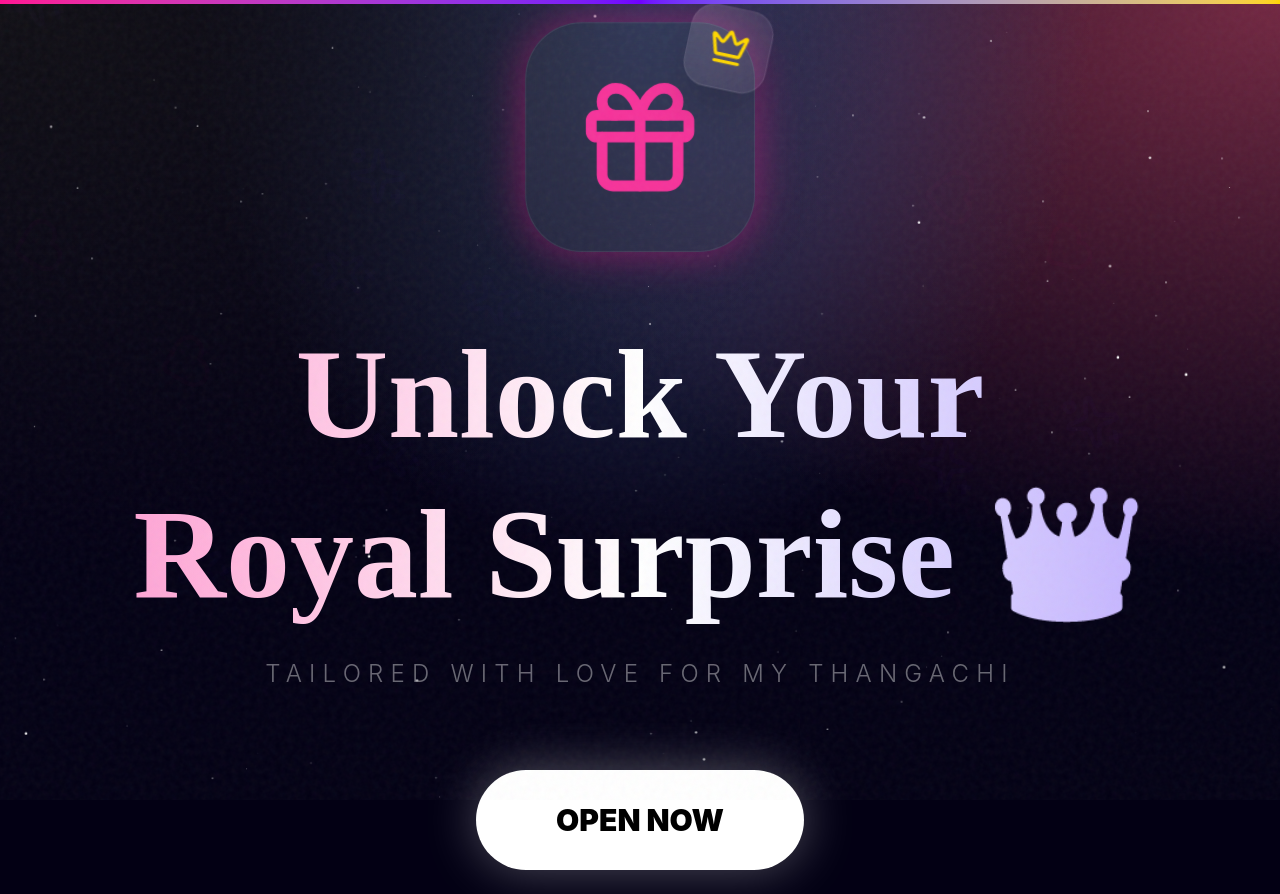
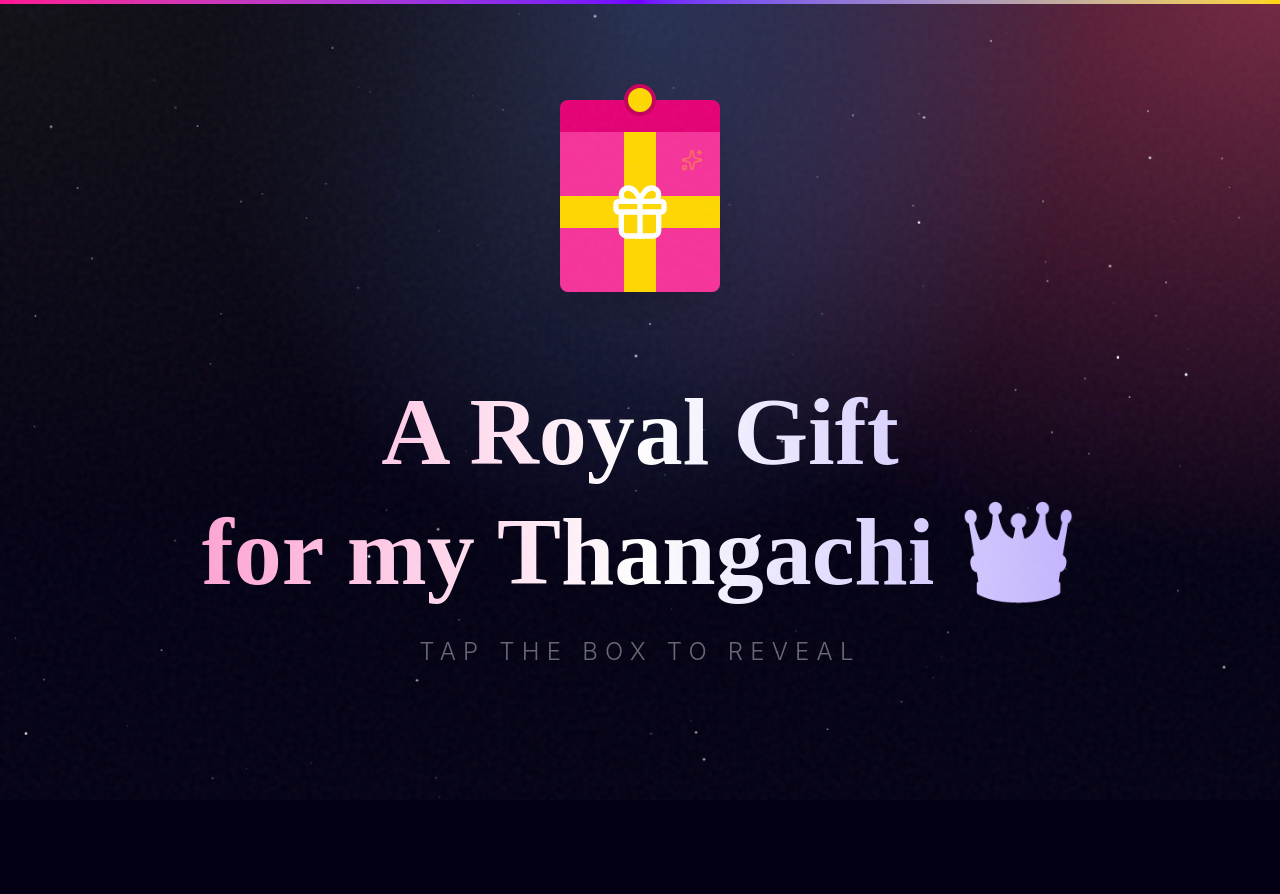
Before and after one commit to kishore-252005/Birthday, a React (Vite) app: page / in a window 1280 px wide. After the commit the page ends 800 px from the top, so only its background shows below. Built offline with nearby package versions, Linux system fonts and the light colour scheme.

Commit message:
Feature: Added gift box opening animation and paper-style letter effect

```diff
--- a/src/App.tsx
+++ b/src/App.tsx
@@ -8,8 +8,7 @@ import { motion, AnimatePresence } from 'motion/react';
 import confetti from 'canvas-confetti';
 import {
   Heart,
-  Stars,
-  Gift,
+  Stars as StarsIcon,
   Volume2,
   VolumeX,
   MessageCircleHeart,
@@ -34,15 +33,27 @@ import { Modal } from './components/Modal';
 import { ParallaxSection } from './components/ParallaxSection';
 import { Balloons } from './components/Balloons';
 import { CountdownTimer } from './components/CountdownTimer';
+import { GiftBox } from './components/GiftBox';
 
 export default function App() {
   const [step, setStep] = useState<'welcome' | 'reveal' | 'content'>('welcome');
+  const [isGiftOpen, setIsGiftOpen] = useState(false);
   const [isAudioPlaying, setIsAudioPlaying] = useState(false);
   const [isLetterOpen, setIsLetterOpen] = useState(false);
   const [showFinalSurprise, setShowFinalSurprise] = useState(false);
   const audioRef = useRef<HTMLAudioElement | null>(null);
 
-  const startSurprise = () => {
+  const handleOpenGift = () => {
+    setIsGiftOpen(true);
+
+    // Play sound immediately if possible
+    if (audioRef.current) {
+      audioRef.current.play().catch(() => { });
+      setIsAudioPlaying(true);
+    }
+
+    // Wait for the lid to fly off before transitioning to reveal
+    setTimeout(() => {
       setStep('reveal');
       const colors = ['#ff1493', '#7000ff', '#00d2ff', '#ffd700'];
       confetti({
@@ -54,12 +65,9 @@ export default function App() {
         gravity: 0.8
       });
 
-    if (audioRef.current) {
-      audioRef.current.play().catch(() => { });
-      setIsAudioPlaying(true);
-    }
-
+      // Show full content after the celebration
       setTimeout(() => setStep('content'), 4500);
+    }, 1000);
   };
 
   const toggleAudio = () => {
@@ -128,40 +136,22 @@ export default function App() {
             exit={{ opacity: 0, scale: 1.5, filter: 'blur(30px)' }}
             className="relative z-10 flex flex-col items-center justify-center min-h-screen p-6 text-center overflow-hidden"
           >
-            <motion.div
-              initial={{ scale: 0, rotate: -90 }}
-              animate={{ scale: 1, rotate: 0 }}
-              transition={{ type: 'spring', damping: 10, stiffness: 80 }}
-              className="mb-10 md:mb-16 p-8 md:p-12 rounded-[2.5rem] md:rounded-[3.5rem] glass animate-glow relative group cursor-pointer"
-            >
-              <Gift className="w-20 h-20 md:w-32 md:h-32 text-pink-500 group-hover:scale-125 transition-transform duration-700" />
-              <div className="absolute -top-4 -right-4 p-3 md:p-5 rounded-2xl md:rounded-3xl glass-card rotate-12">
-                <Crown className="w-6 h-6 md:w-10 md:h-10 text-accent animate-bounce" />
+            <div className="mb-20">
+              <GiftBox isOpen={isGiftOpen} onClick={handleOpenGift} />
             </div>
-            </motion.div>
 
             <motion.div
               initial={{ opacity: 0, y: 30 }}
-              animate={{ opacity: 1, y: 0 }}
+              animate={isGiftOpen ? { scale: 0.8, opacity: 0 } : { opacity: 1, y: 0 }}
               transition={{ delay: 0.5 }}
               className="space-y-4 md:space-y-6 px-4"
             >
-              <h1 className="text-4xl md:text-[8rem] font-cute text-transparent bg-clip-text bg-gradient-to-r from-pink-300 via-white to-violet-300 animate-gradient font-black leading-tight">
-                Unlock Your<br />Royal Surprise 👑
+              <h1 className="text-4xl md:text-[6rem] font-cute text-transparent bg-clip-text bg-gradient-to-r from-pink-300 via-white to-violet-300 animate-gradient font-black leading-tight">
+                A Royal Gift<br />for my Thangachi 👑
               </h1>
               <p className="text-lg md:text-2xl text-white/40 font-sans tracking-[0.2em] md:tracking-[0.3em] uppercase font-light">
-                Tailored with love for my Thangachi
+                Tap the Box to Reveal
               </p>
-            </motion.div>
-
-            <motion.div className="mt-12 md:mt-20" initial={{ opacity: 0 }} animate={{ opacity: 1 }} transition={{ delay: 1.2 }}>
-              <MagneticButton
-                onClick={startSurprise}
-                className="group relative px-12 md:px-20 py-5 md:py-8 bg-white text-black rounded-full text-xl md:text-3xl font-black shadow-[0_0_30px_rgba(255,255,255,0.2)] md:shadow-[0_0_50px_rgba(255,255,255,0.3)] transition-all overflow-hidden"
-              >
-                <span className="relative z-10">OPEN NOW</span>
-                <div className="absolute inset-0 bg-gradient-to-r from-pink-500 to-mystic opacity-0 group-hover:opacity-100 transition-opacity duration-500" />
-              </MagneticButton>
             </motion.div>
           </motion.div>
         )}
@@ -196,7 +186,7 @@ export default function App() {
               transition={{ delay: 1 }}
               className="mt-8 md:mt-12 text-2xl md:text-7xl font-script text-pink-100 drop-shadow-lg"
             >
-              To the world's best Thangachi...
+              Once Again Celebration Starts...
             </motion.p>
           </motion.div>
         )}
@@ -229,7 +219,7 @@ export default function App() {
                   >
                     <TypingText
                       className="font-script text-pink-100 italic font-black text-2xl md:text-5xl leading-tight"
-                      text="Thangachi... you are not just a sister; you are a piece of my heart that resides in another soul. Your presence is like a warm sunlight on a winter morning. This platform is just a small reflection of the immense love and respect I have for you. May your birthday be as legendary as you are!"
+                      text="Thangachi... you are a piece of my heart that resides in another soul. Your presence is like a warm sunlight on a winter morning. This platform is just a small reflection of our eternal bond. May your birthday be as legendary as you are!"
                     />
                   </motion.div>
                   <div className="absolute -bottom-10 -right-6 md:-bottom-20 md:-right-20 opacity-10 text-pink-500 rotate-180 overflow-hidden">
@@ -264,7 +254,7 @@ export default function App() {
             <ParallaxSection offset={40}>
               <section className="space-y-12 md:space-y-20">
                 <div className="text-center">
-                  <h2 className="text-5xl md:text-[10rem] font-cute text-violet-300">Why You Rule</h2>
+                  <h2 className="text-5xl md:text-[10rem] font-cute text-violet-300">Your Essence</h2>
                 </div>
                 <div className="grid grid-cols-1 md:grid-cols-3 gap-8 md:gap-12">
                   <InteractiveCard icon={Crown} title="Royal Grace" delay={0.1}>
@@ -273,7 +263,7 @@ export default function App() {
                   <InteractiveCard icon={Zap} title="Electric Energy" delay={0.2}>
                     "Your vibe is infectious. You bring energy and life wherever you go, Thangachi!"
                   </InteractiveCard>
-                  <InteractiveCard icon={Stars} title="Guiding Star" delay={0.3}>
+                  <InteractiveCard icon={StarsIcon} title="Guiding Star" delay={0.3}>
                     "In my dark moments, you've always been the star that showed me the way. Thank you."
                   </InteractiveCard>
                 </div>
@@ -319,64 +309,64 @@ export default function App() {
                   className="space-y-12 md:space-y-20 px-4"
                 >
                   <h2 className="text-3xl md:text-[8rem] font-black font-cute text-transparent bg-clip-text bg-gradient-to-r from-pink-400 via-white to-mystic animate-gradient drop-shadow-2xl italic leading-tight break-words">
-                    Once Again Happieee Birthday Thangachi, Keep shining Always
+                    Happieee Birthday Thangachi, Always your Anna
                   </h2>
                   <div className="flex justify-center gap-8 md:gap-16 items-center">
                     <motion.div animate={{ rotate: 360 }} transition={{ repeat: Infinity, duration: 8, ease: "linear" }}>
-                      <Stars className="w-8 h-8 md:w-16 md:h-16 text-accent" />
+                      <StarsIcon className="w-8 h-8 md:w-16 md:h-16 text-accent" />
                     </motion.div>
                     <motion.div animate={{ scale: [1, 1.5, 1] }} transition={{ repeat: Infinity, duration: 1 }}>
                       <Heart className="w-12 h-12 md:w-24 md:h-24 text-primary fill-primary drop-shadow-[0_0_20px_rgba(255,20,147,0.6)] md:drop-shadow-[0_0_40px_rgba(255,20,147,0.8)]" />
                     </motion.div>
                     <motion.div animate={{ rotate: -360 }} transition={{ repeat: Infinity, duration: 8, ease: "linear" }}>
-                      <Stars className="w-8 h-8 md:w-16 md:h-16 text-accent" />
+                      <StarsIcon className="w-8 h-8 md:w-16 md:h-16 text-accent" />
                     </motion.div>
                   </div>
                 </motion.div>
               )}
             </section>
 
-            <footer className="text-center pt-32 md:pt-64 opacity-20 font-sans text-sm md:text-xl tracking-[0.5em] md:tracking-[1em] uppercase font-black px-4">
+            <footer className="text-center pt-32 md:pt-64 opacity-20 font-sans text-sm md:text-xl tracking-[0.5em] md:tracking-[1em] uppercase font-black px-4 text-white">
               Eternal Siblings • 2026
             </footer>
           </motion.div>
         )}
       </AnimatePresence>
 
-      {/* Special Letter Modal */}
-      <Modal isOpen={isLetterOpen} onClose={() => setIsLetterOpen(false)}>
+      {/* Special Letter Modal with Paper Effect */}
+      <Modal isOpen={isLetterOpen} onClose={() => setIsLetterOpen(false)} isPaper={true}>
         <div className="space-y-12">
           <div className="flex justify-center">
             <motion.div
               animate={{ rotateY: 360 }}
               transition={{ repeat: Infinity, duration: 4, ease: "linear" }}
-              className="p-8 rounded-[3rem] bg-pink-500/20 shadow-inner"
+              className="p-8 rounded-[3rem] bg-pink-500/10 shadow-inner"
             >
-              <Heart className="w-24 h-24 text-pink-500 fill-pink-500" />
+              <Heart className="w-24 h-24 text-pink-600 fill-pink-500/40" />
             </motion.div>
           </div>
-          <h2 className="text-3xl md:text-6xl font-cute text-pink-300 drop-shadow-lg leading-tight uppercase tracking-tighter px-4">
-            My Dearest Thangachi
+          <h2 className="text-3xl md:text-7xl font-cute leading-tight px-4 font-bold italic">
+            Dear Thangachi
           </h2>
-          <div className="space-y-6 md:space-y-10 text-left font-sans text-lg md:text-2xl text-white/90 leading-relaxed max-h-[50vh] overflow-auto px-4 md:px-10 custom-scrollbar hide-scrollbar">
-            <p className="border-l-4 border-pink-500 pl-4 md:pl-8 italic">
+          <div className="space-y-6 md:space-y-10 text-left font-sans text-lg md:text-2xl leading-relaxed max-h-[50vh] overflow-auto px-4 md:px-10 custom-scrollbar hide-scrollbar">
+            <p className="border-l-4 border-pink-700/30 pl-4 md:pl-8 italic">
               "Thangachi is not just a title; it is a sentiment that transcends bloodlines."
             </p>
             <p>
-              On this extraordinary day, I want you to know that you are the most precious gift in my world.
-              Our bond is forged in the fires of shared dreams, silent understandings, and the laughter that only we can decipher.
+              On this extraordinary day, I want you to know how much I cherish our journey.
+              In a world that's constantly changing, your laughter remains my favorite constant.
             </p>
             <p>
-              You've taught me what it means to be resilient. Seeing you shine your light in this world makes me stand tall with pride.
-              You are a queen in every sense of the word, and you deserve a kingdom of happiness.
+              You've taught me what it means to be resilient. Your strength and kindness make me stand tall with pride everyday.
+              You are a queen, and you deserve a kingdom of sheer happiness.
             </p>
-            <p className="text-pink-300 font-bold">
-              Never forget that you have an Anna who will cross oceans for you. Your success is my success, and your joy is my ultimate goal.
+            <p className="text-pink-800 font-bold italic">
+              Never forget that your Anna is always here for you, to celebrate your wins and hold your hand through challenges.
             </p>
           </div>
-          <div className="pt-10 md:pt-16 border-t border-white/10 px-4">
-            <p className="font-script text-3xl md:text-5xl text-pink-200">Bound by choice, united by love,</p>
-            <p className="font-cute text-2xl md:text-4xl text-violet-300 mt-4 md:mt-6 font-black uppercase tracking-widest">
+          <div className="pt-10 md:pt-16 border-t border-[#55433c]/10 px-4">
+            <p className="font-script text-3xl md:text-5xl text-pink-900">Bound by choice, united by love,</p>
+            <p className="font-cute text-2xl md:text-4xl text-[#55433c] mt-4 md:mt-6 font-black uppercase tracking-widest">
               Your Eternal Anna
             </p>
           </div>
--- /dev/null
+++ b/src/components/GiftBox.tsx
@@ -0,0 +1,50 @@
+import React from 'react';
+import { motion } from 'motion/react';
+import { Gift, Stars } from 'lucide-react';
+
+export const GiftBox = ({ isOpen, onClick }: { isOpen: boolean; onClick: () => void }) => {
+    return (
+        <div className="relative cursor-pointer group" onClick={onClick}>
+            <motion.div
+                animate={isOpen ? { y: -100, rotate: 15, opacity: 0 } : { y: 0 }}
+                transition={{ type: 'spring', damping: 12, stiffness: 100 }}
+                className="relative z-20"
+            >
+                {/* Lid */}
+                <motion.div
+                    animate={isOpen ? { y: -50, rotate: -20 } : { y: 0 }}
+                    className="absolute -top-8 left-1/2 -translate-x-1/2 w-40 h-12 bg-pink-600 rounded-t-lg shadow-xl flex justify-center items-start pt-2"
+                >
+                    <div className="w-8 h-8 rounded-full bg-accent border-4 border-pink-700 -mt-6" />
+                </motion.div>
+
+                {/* Box Body */}
+                <div className="w-40 h-40 bg-pink-500 rounded-b-lg shadow-2xl relative overflow-hidden flex items-center justify-center">
+                    {/* Ribbons */}
+                    <div className="absolute inset-y-0 left-1/2 -translate-x-1/2 w-8 bg-accent" />
+                    <div className="absolute inset-x-0 top-1/2 -translate-y-1/2 h-8 bg-accent" />
+
+                    <Gift className="w-16 h-16 text-white relative z-10" />
+
+                    {/* Sparkle effect on hover */}
+                    <motion.div
+                        animate={{ opacity: [0, 1, 0], scale: [0.8, 1.2, 0.8] }}
+                        transition={{ duration: 2, repeat: Infinity }}
+                        className="absolute top-4 right-4"
+                    >
+                        <Stars className="w-6 h-6 text-accent" />
+                    </motion.div>
+                </div>
+            </motion.div>
+
+            {/* What's inside (Revealed when open) */}
+            <motion.div
+                initial={{ scale: 0, opacity: 0 }}
+                animate={isOpen ? { scale: 1, opacity: 1 } : { scale: 0, opacity: 0 }}
+                className="absolute inset-0 z-10 flex items-center justify-center"
+            >
+                <div className="w-32 h-32 rounded-full bg-accent/20 blur-xl animate-pulse" />
+            </motion.div>
+        </div>
+    );
+};
```
Also changed, not shown: src/components/Modal.tsx (+35 -12 lines), test_output.txt (added). Lines whose indentation alone changed are shown as unchanged.
